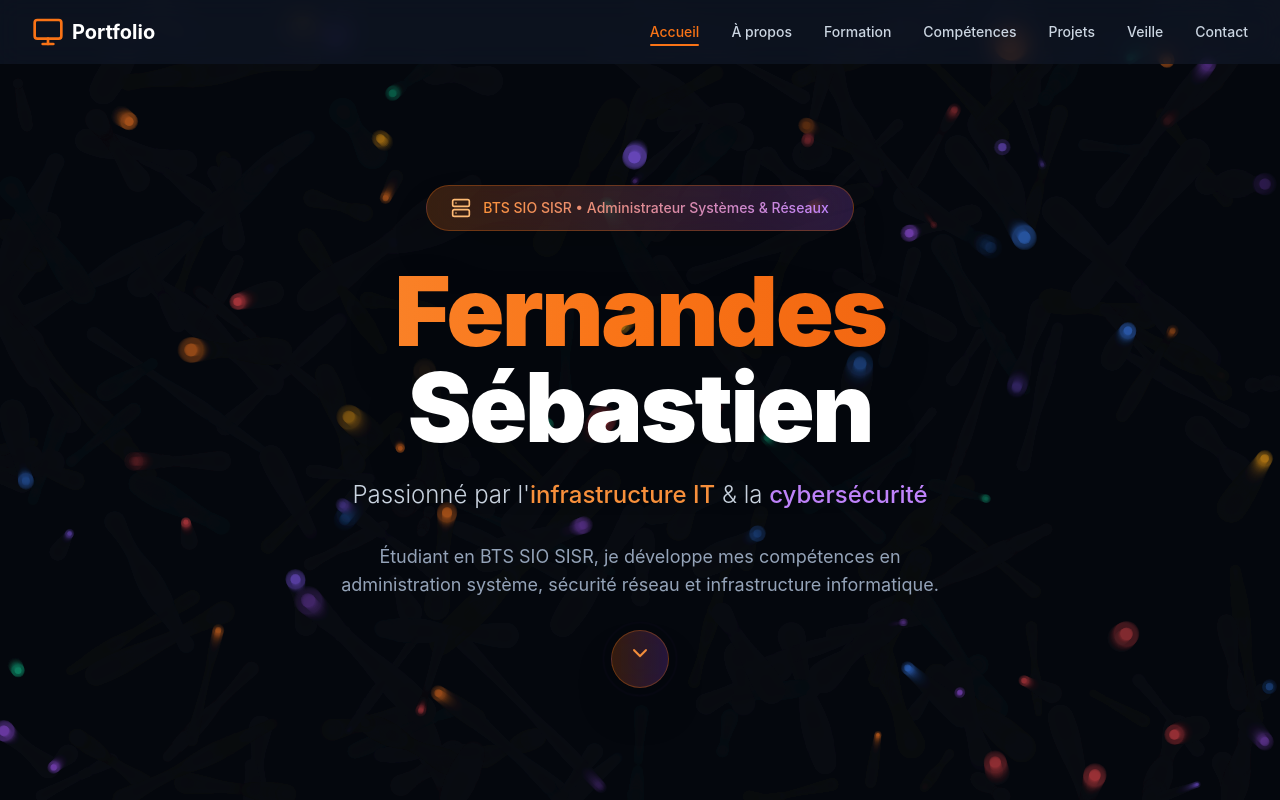
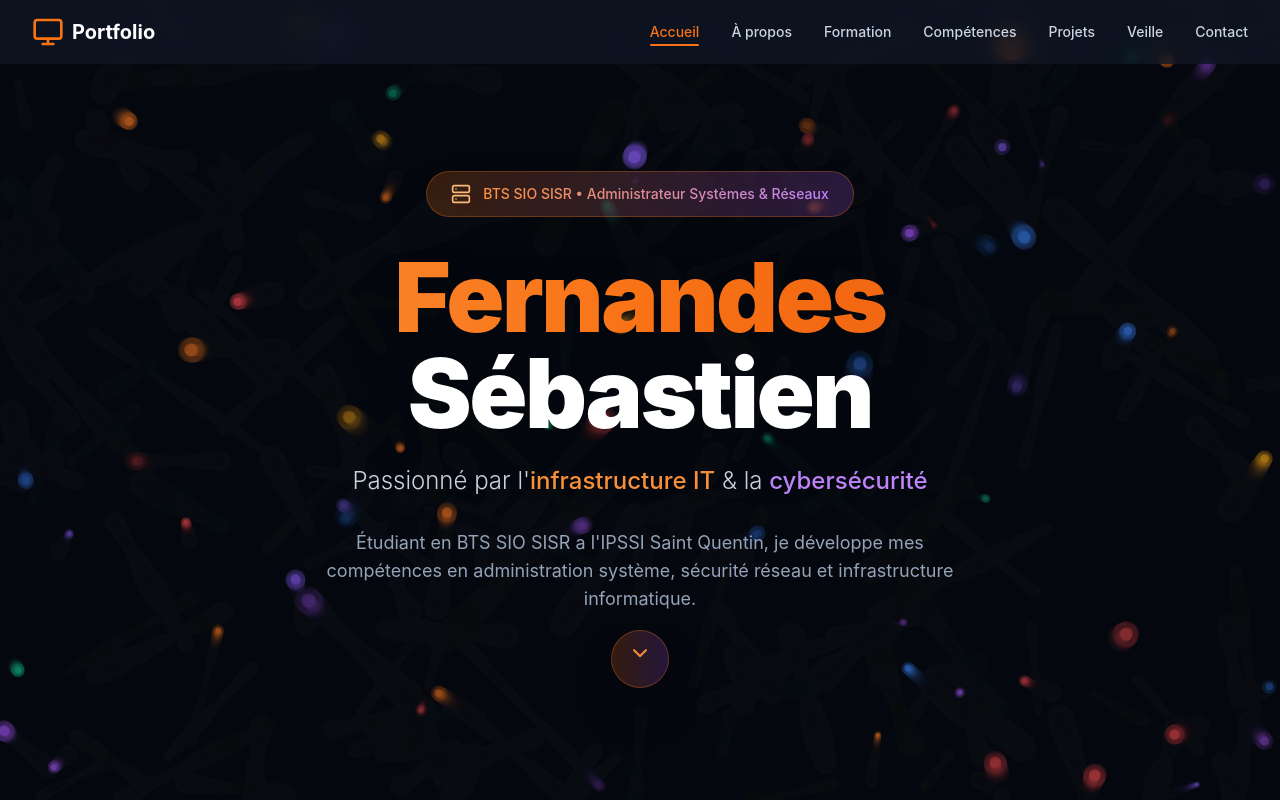
Before and after one commit to CapitaineRick/Portfolio, a React (Vite) app: page / in a window 1280 px wide. Shown: the top 800 px of the page. Built offline with nearby package versions, Linux system fonts and the light colour scheme.

Commit message:
indexation

```diff
--- a/src/components/sections/Hero.tsx
+++ b/src/components/sections/Hero.tsx
@@ -254,7 +254,7 @@ const Hero: React.FC = () => {
           {/* Contenu simple */}
           <div className="space-y-6 sm:space-y-8">
             <p className="text-gray-400 text-sm sm:text-lg max-w-2xl mx-auto px-4">
-              Étudiant en BTS SIO SISR, je développe mes compétences en administration système,
+              Étudiant en BTS SIO SISR a l'IPSSI Saint Quentin, je développe mes compétences en administration système,
               sécurité réseau et infrastructure informatique.
             </p>
           </div>
```
